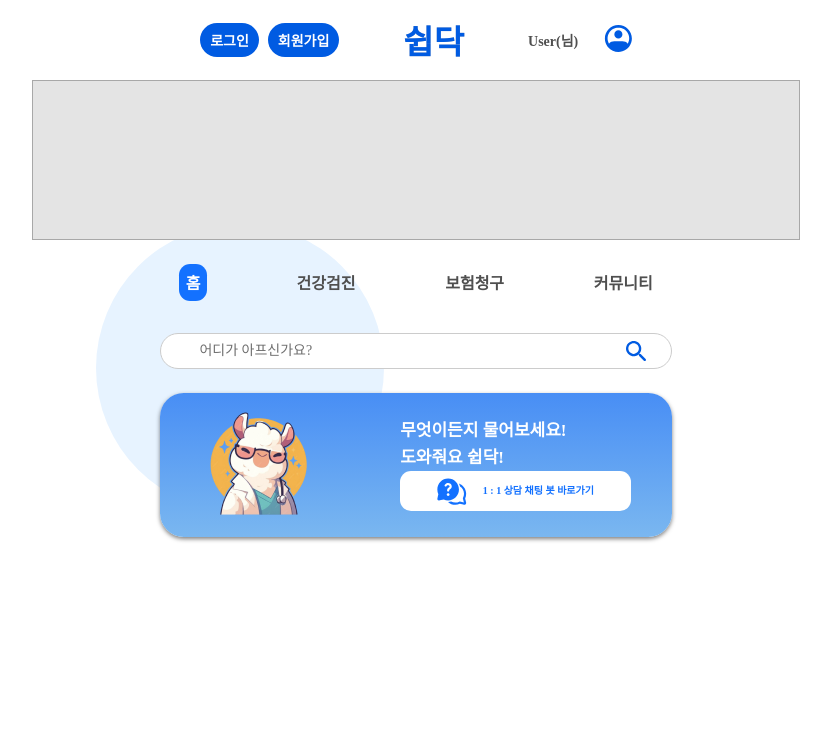
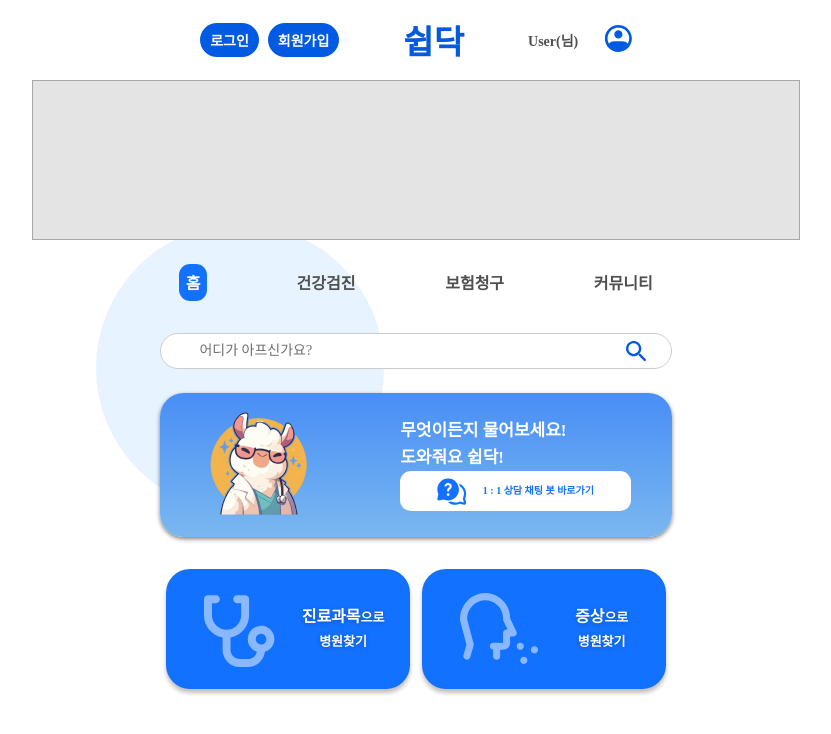
Before and after one commit to ShipDoc/Frontend, a React (Create React App) app: page /Home in a window 1280 px wide. Shown: the top 734 px of the page, without its empty margins (224-1055 px from the left). Built offline with nearby package versions, Linux system fonts and the light colour scheme.

Commit message:
create SearchHospitalComponent.jsx

```diff
--- a/src/components/Main/MainSection.jsx
+++ b/src/components/Main/MainSection.jsx
@@ -2,6 +2,7 @@ import styled from "styled-components";
 import CategoryButton from "./CategoryButton";
 import ChattingBotComponent from "./ChattingBotComponent";
 import SearchBar from "./SearchBar";
+import SearchHospitalComponent from "./SearchHospitalComponent";
 
 const WrapperDiv = styled.div`
   position: relative;
@@ -40,6 +41,7 @@ export default function MainSection() {
         <ChattingBotComponent />
         <BlueCircle />
       </WrapperDiv>
+      <SearchHospitalComponent />
     </>
   )
 }
--- /dev/null
+++ b/src/components/Main/SearchHospitalComponent.jsx
@@ -0,0 +1,59 @@
+import styled from "styled-components";
+import stethoscopeImg from "../../assets/images/stethoscope.svg";
+import coldImg from "../../assets/images/cold.svg";
+
+const SearchHospitalButtonConatiner = styled.div`
+  margin-top: 4vh;
+  display: flex;
+  justify-content: center;
+  align-items: center;
+  gap: 1vw;
+`
+
+const SearchHospitalButtonBox = styled.div`
+  width: 19vw;
+  height: 15vh;
+  display: flex;
+  justify-content: space-evenly;
+  align-items: center;
+  border-radius: 1.5rem;
+  background: #1371FF;
+  box-shadow: 0px 4px 4px 0px rgba(0, 0, 0, 0.25);
+`
+
+const SearchHospitalBoldText = styled.p`
+  color: #FFF;
+  text-align: center;
+  text-shadow: 0px 1px 4px rgba(0, 0, 0, 0.25);
+  font-family: Pretendard;
+  font-size: 1rem;
+  font-style: normal;
+  font-weight: 800;
+  line-height: 150%; /* 1.5rem */
+`
+
+const SearchHospitalText = styled.p`
+  color: #FFF;
+  font-family: Pretendard;
+  font-size: 0.8125rem;
+  font-style: normal;
+  font-weight: 800;
+  line-height: 150%;
+  display: inline;
+`
+
+export default function SearchHospitalComponent() {
+  return (
+    <SearchHospitalButtonConatiner>
+      <SearchHospitalButtonBox>
+        <img src={stethoscopeImg} alt="stethoscopeImg" />
+        <SearchHospitalBoldText>진료과목<SearchHospitalText>으로 <br />병원찾기</SearchHospitalText></SearchHospitalBoldText>
+      </SearchHospitalButtonBox>
+
+      <SearchHospitalButtonBox>
+        <img src={coldImg} alt="coldImg" />
+        <SearchHospitalBoldText>증상<SearchHospitalText>으로 <br />병원찾기</SearchHospitalText></SearchHospitalBoldText>
+      </SearchHospitalButtonBox>
+    </SearchHospitalButtonConatiner>
+  )
+}
```
Also changed, not shown: src/assets/images/cold.svg (added), src/assets/images/stethoscope.svg (added).
